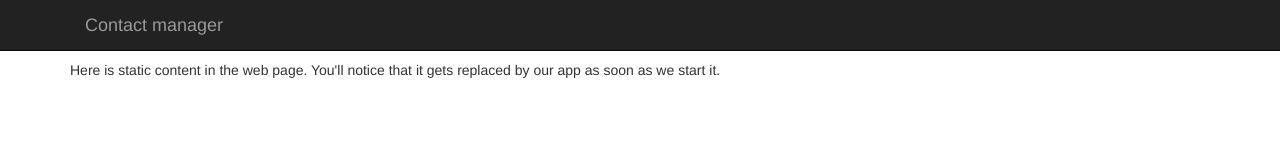
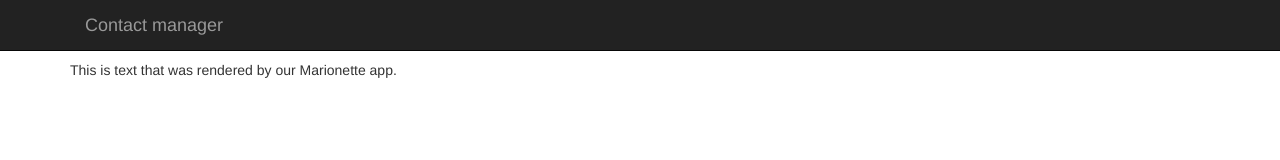
Before and after one commit to nikolaifedorov/test-marionette-app, a plain HTML site: page index.html in a window 1280 px wide. Drawn offline with Linux system fonts and the light colour scheme.

Commit message:
added displaying a static view.

```diff
--- a/index.html
+++ b/index.html
@@ -29,10 +29,16 @@
       </div>
     </div>
 
-    <div class="container">
+    <div id="main-region" class="container">
       <p>Here is static content in the web page. You'll notice that it gets
          replaced by our app as soon as we start it.</p>
     </div> <!-- /.container -->
+
+
+    <script type="text/template" id="static-template">
+      <p>This is text that was rendered by our Marionette app.</p>
+    </script>
+
 
     <!-- JavaScript -->
     <script src="./assets/js/vendor/jquery-2.0.3.js"></script>
@@ -41,5 +47,25 @@
     <script src="./assets/js/vendor/backbone.js"></script>
     <script src="./assets/js/vendor/backbone.marionette.js"></script>
 
+    <script type="text/JavaScript">
+      var ContactManager = new Marionette.Application();
+
+      ContactManager.addRegions({
+        mainRegion: "#main-region"
+      });
+
+      ContactManager.StaticView = Marionette.ItemView.extend({
+        template: "#static-template"
+      });
+
+      ContactManager.on("initialize:after", function() {
+        // console.log("ContactManager has started!");
+        var staticView = new ContactManager.StaticView();
+        ContactManager.mainRegion.show(staticView);
+      });
+
+      ContactManager.start();
+    </script>
+
   </body>
 </html>
```
